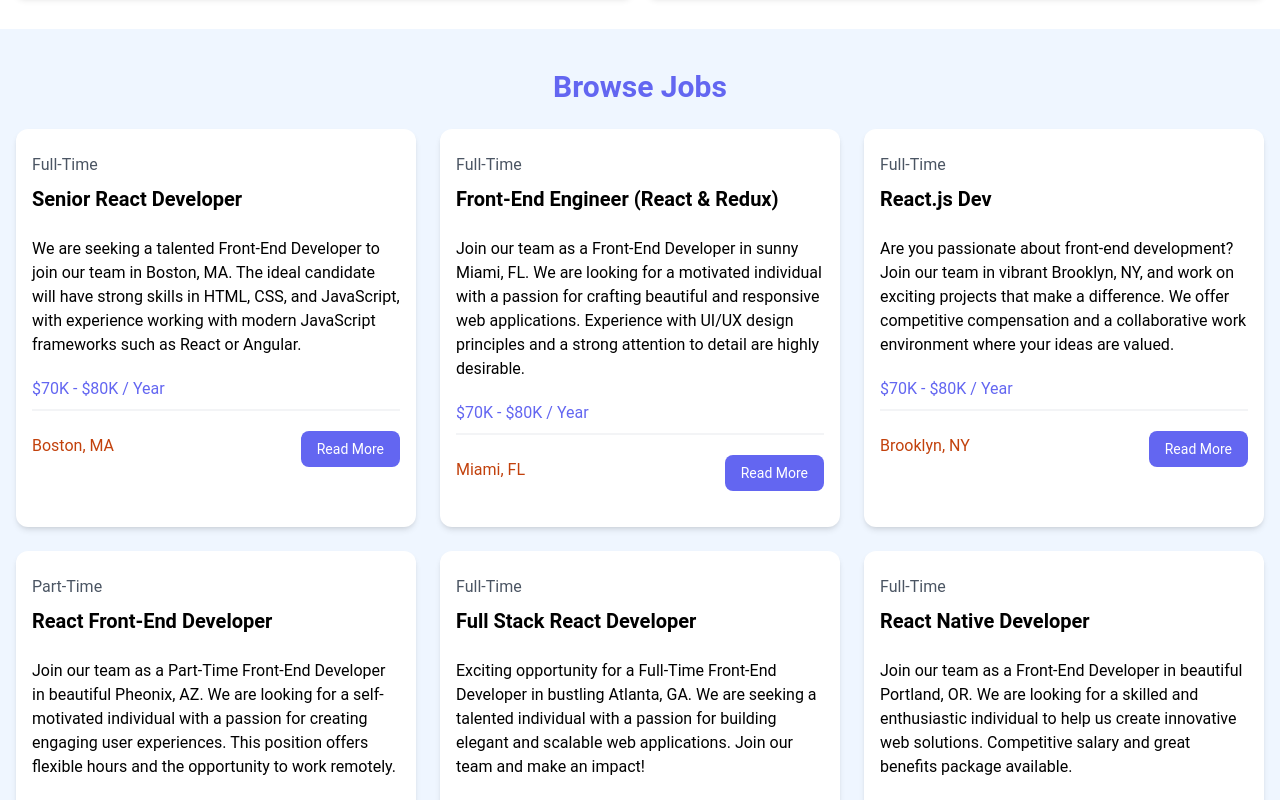
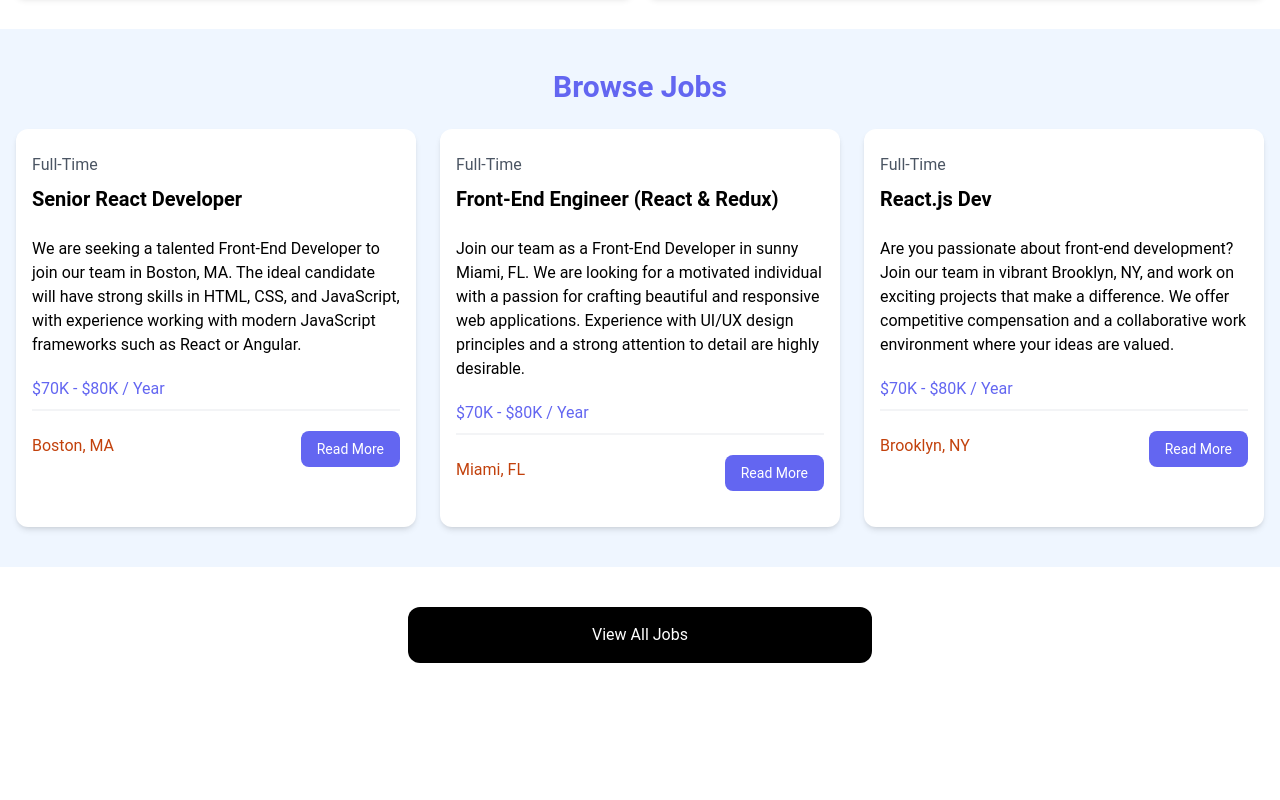
Before and after one commit to andrenakarocha/react-jobs-site, a React (Vite) app: page / in a window 1280 px wide. Shown: the part 580-1380 px from the top of the page. After the commit the page ends 1283 px from the top, so only its background shows below. Built offline with nearby package versions, Linux system fonts and the light colour scheme.

Commit message:
ViewAllJobs component

```diff
--- a/src/App.jsx
+++ b/src/App.jsx
@@ -3,6 +3,7 @@ import NavBar from './components/NavBar'
 import Hero from './components/Hero'
 import HomeCards from './components/HomeCards'
 import JobListings from './components/JobListings'
+import ViewAllJobs from './components/ViewAllJobs'
 
 const App = () => {
   return (
@@ -11,6 +12,7 @@ const App = () => {
       <Hero />
       <HomeCards />
       <JobListings />
+      <ViewAllJobs />
     </>
   )
 }
--- a/src/components/JobListings.jsx
+++ b/src/components/JobListings.jsx
@@ -3,6 +3,8 @@ import jobs from "../jobs.json";
 import JobListing from "./JobListing";
 
 const JobListings = () => {
+  const recentJobs = jobs.slice(0, 3);
+
   return (
     <section className="bg-blue-50 px-4 py-10">
       <div className="container-xl lg:container m-auto">
@@ -10,7 +12,7 @@ const JobListings = () => {
           Browse Jobs
         </h2>
         <div className="grid grid-cols-1 md:grid-cols-3 gap-6">
-          {jobs.map((job) => (
+          {recentJobs.map((job) => (
             <JobListing key={job.id} job={job} />
           ))}
         </div>
--- /dev/null
+++ b/src/components/ViewAllJobs.jsx
@@ -0,0 +1,16 @@
+import React from "react";
+
+const ViewAllJobs = () => {
+  return (
+    <section class="m-auto max-w-lg my-10 px-6">
+      <a
+        href="/jobs"
+        class="block bg-black text-white text-center py-4 px-6 rounded-xl hover:bg-gray-700"
+      >
+        View All Jobs
+      </a>
+    </section>
+  );
+};
+
+export default ViewAllJobs;
```
